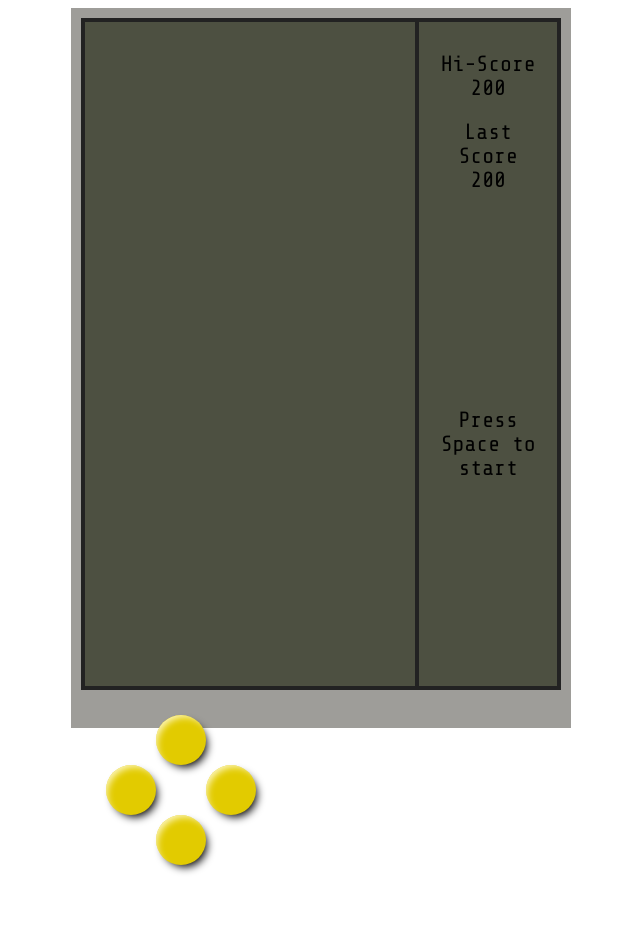
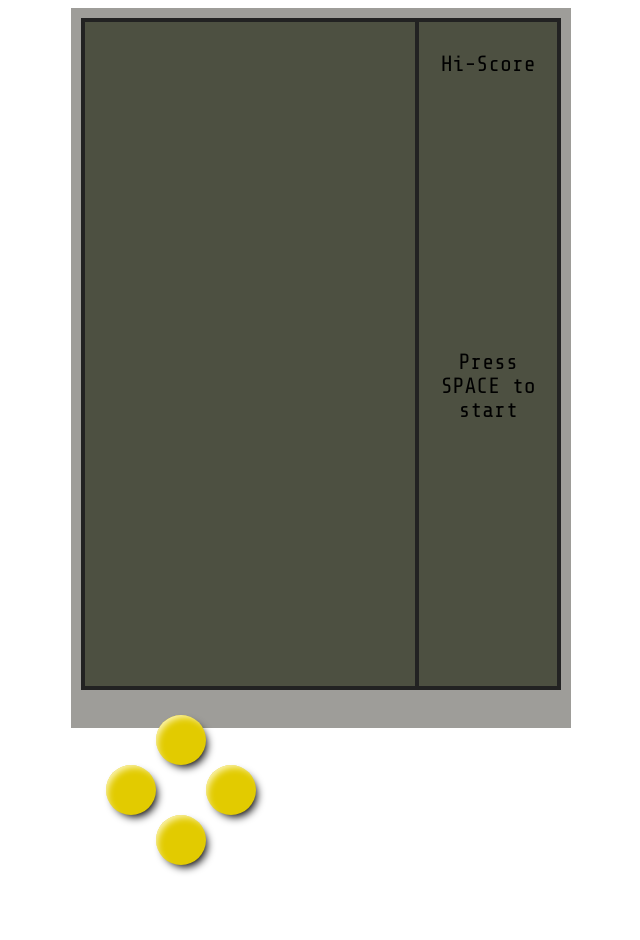
Before and after one commit to Jamshoot66/race, a website built with webpack: page public/index.html in a window 1280 px wide. Shown: the whole page, without its empty margins (319-959 px from the left). Built offline with nearby package versions, Linux system fonts and the light colour scheme.

Commit message:
chore change inital status bar

```diff
--- a/public/index.html
+++ b/public/index.html
@@ -19,16 +19,17 @@
 				<section class="screen__info">
 					<div class="info-block" id="hi-score">
 						<header class="info-block__header center">Hi-Score</header>
-						<div class="info-block__value center" >200</div>
+						<div class="info-block__value center" ></div>
 					</div>
 
-					<div class="info-block" id="score">
+					<div class="info-block hidden" id="score">
 						<header class="info-block__header center">Last Score</header>
 						<div class="info-block__value center" >200</div>
 					</div>
 
 					<div class="info-block info-block--maximize" id="description">
-						<div class="info-block__value center" >Press Space to start</div>
+						<header class="info-block__header center"></header>
+						<div class="info-block__value center" >Press SPACE to start</div>
 					</div>
 				</section>
 			</div>
```
